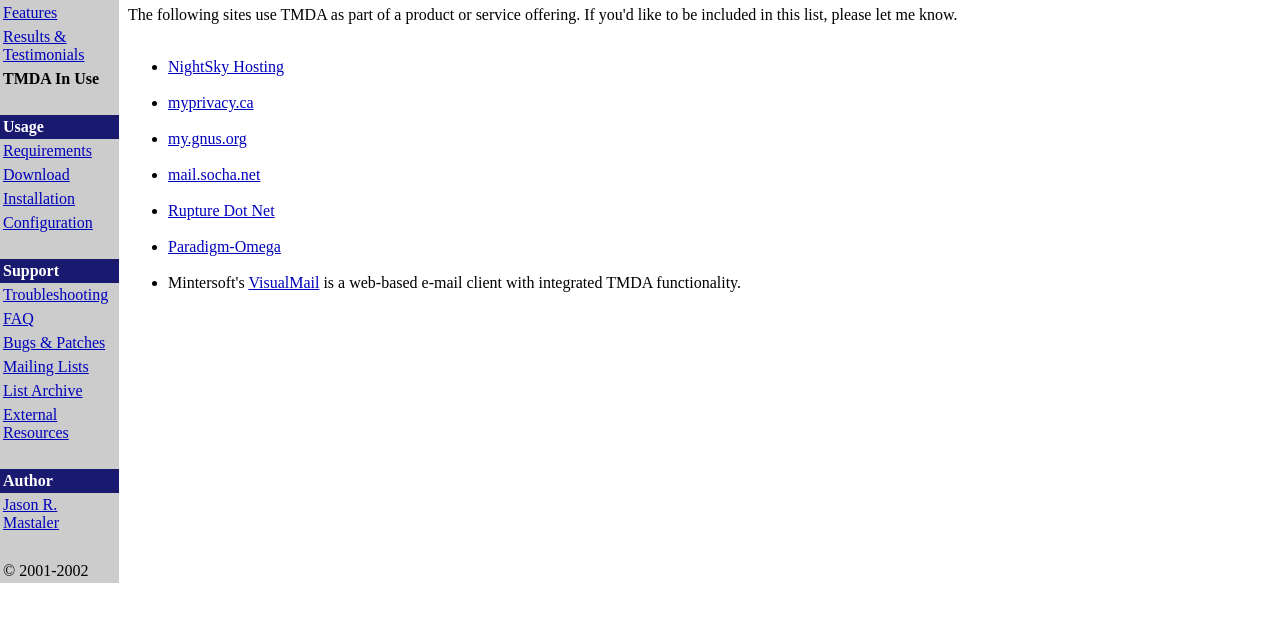
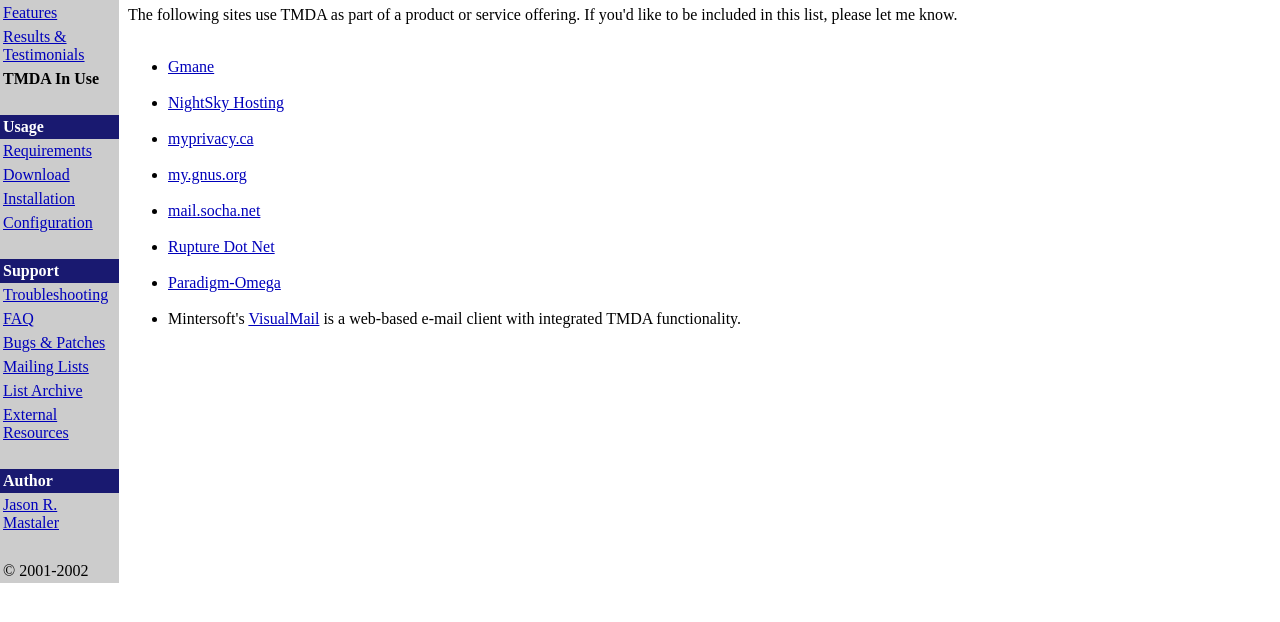
Before and after one commit to skolobov/tmda, a plain HTML site: page htdocs/inuse.html in a window 1280 px wide. Shown: the part 112-734 px from the top of the page. Drawn offline with Linux system fonts and the light colour scheme.

Commit message:
Add Gmane.

```diff
--- a/htdocs/inuse.html
+++ b/htdocs/inuse.html
@@ -1,6 +1,6 @@
 <HTML>
 <!-- THIS PAGE IS AUTOMATICALLY GENERATED.  DO NOT EDIT. -->
-<!-- Wed Jun 19 16:10:55 2002 -->
+<!-- Mon Jul  8 13:20:22 2002 -->
 <!-- USING HT2HTML 1.2 -->
 <!-- SEE http://barry.wooz.org/software/ht2html -->
 <!-- User-specified headers:
@@ -138,6 +138,8 @@ like to be included in this list, please let me know.<br><br>
 
 <ul>
 
+<li><a href="http://gmane.org/tmda.php" TARGET="Resource Window">Gmane</a><br><br>
+
 <li><a href="http://www.nightskyhosting.com/features.php" TARGET="Resource Window">
 NightSky Hosting</a><br><br>
 
```
Also changed, not shown: 2 other files.
